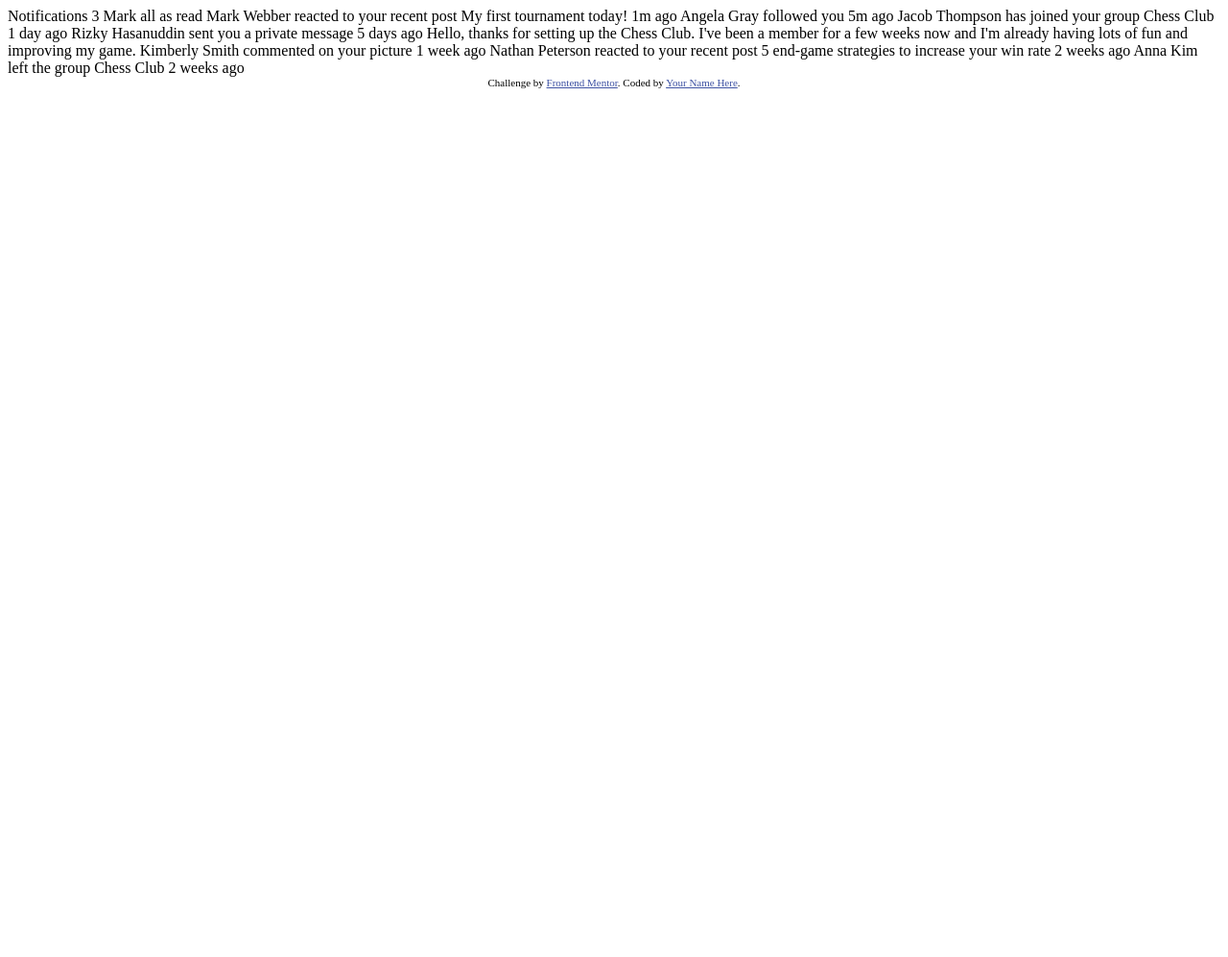
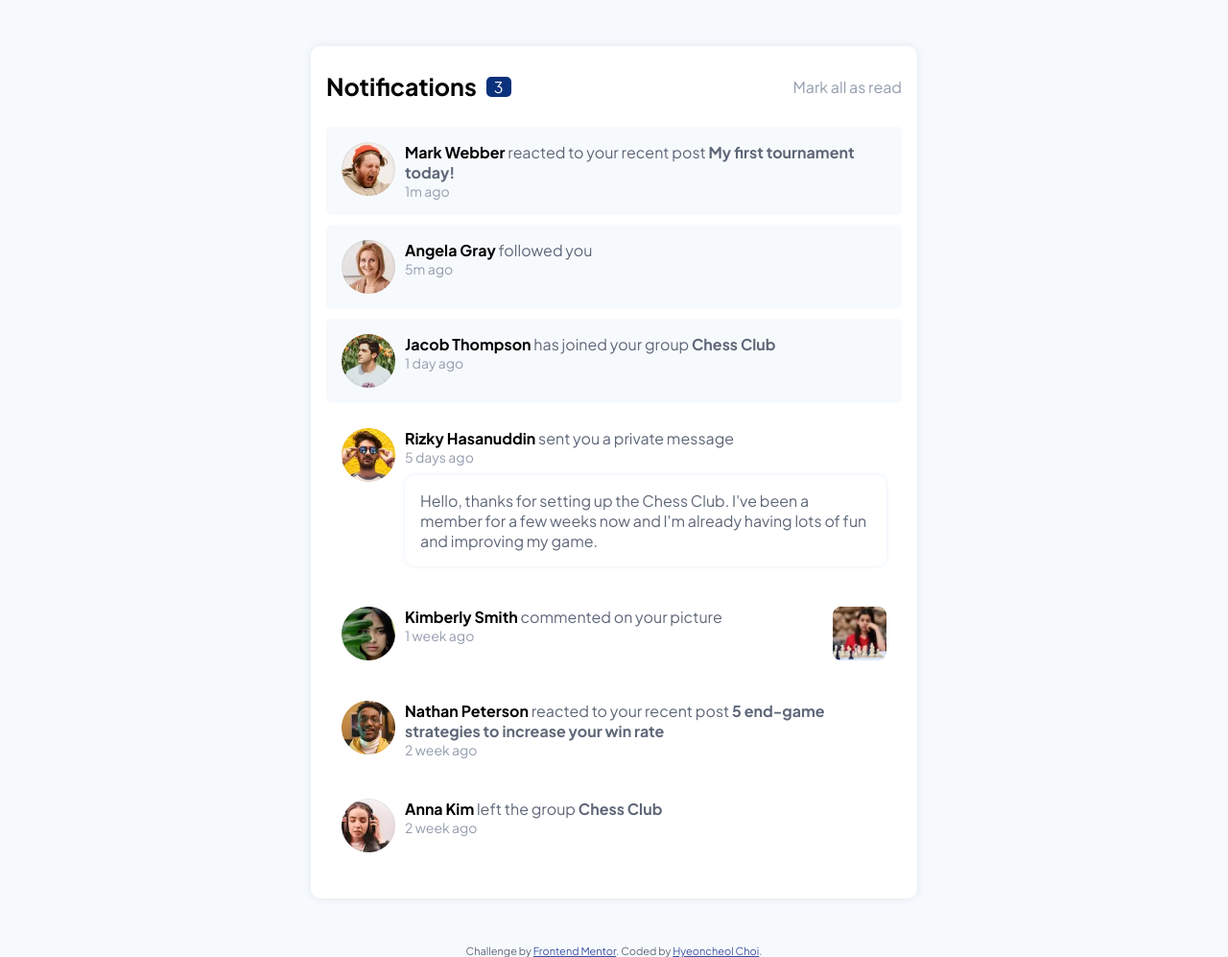
Before and after one commit to hyeonpearl/notifications-page-main, a plain HTML site: page index.html in a window 1280 px wide. Shown: the whole page at 96% size. Before the commit the page ends 800 px from the top, so only its background shows below. Drawn offline with Linux system fonts and the light colour scheme.

Commit message:
페이지 스타일링

```diff
--- a/index.html
+++ b/index.html
@@ -1,51 +1,150 @@
 <!DOCTYPE html>
 <html lang="en">
   <head>
-  <meta charset="UTF-8">
-  <meta name="viewport" content="width=device-width, initial-scale=1.0"> <!-- displays site properly based on user's device -->
+    <meta charset="UTF-8" />
+    <meta name="viewport" content="width=device-width, initial-scale=1.0" />
+    <!-- displays site properly based on user's device -->
 
-  <link rel="icon" type="image/png" sizes="32x32" href="./assets/images/favicon-32x32.png">
+    <link
+      rel="icon"
+      type="image/png"
+      sizes="32x32"
+      href="./assets/images/favicon-32x32.png"
+    />
+    <link rel="stylesheet" href="style.css" />
 
     <title>Frontend Mentor | Notifications page</title>
-
-  <!-- Feel free to remove these styles or customise in your own stylesheet 👍 -->
-  <style>
-    .attribution { font-size: 11px; text-align: center; }
-    .attribution a { color: hsl(228, 45%, 44%); }
-  </style>
   </head>
   <body>
-
-  Notifications 3
-
-  Mark all as read
-
-  Mark Webber reacted to your recent post My first tournament today!
-  1m ago
-
-  Angela Gray followed you
-  5m ago
-
-  Jacob Thompson has joined your group Chess Club
-  1 day ago
-
-  Rizky Hasanuddin sent you a private message
-  5 days ago
-  Hello, thanks for setting up the Chess Club. I've been a member for a few weeks now and
-  I'm already having lots of fun and improving my game.
-
-  Kimberly Smith commented on your picture
-  1 week ago
-
-  Nathan Peterson reacted to your recent post 5 end-game strategies to increase your win rate
-  2 weeks ago
-
-  Anna Kim left the group Chess Club
-  2 weeks ago
+    <main>
+      <header>
+        <div class="noti-header">
+          <h1>Notifications</h1>
+          <div class="unread-count">3</div>
+        </div>
+        <div class="mark-read">Mark all as read</div>
+      </header>
+      <ul>
+        <li class="notification unread">
+          <img
+            class="profile"
+            src="/assets/images/avatar-mark-webber.webp"
+            alt="picture"
+          />
+          <div class="content">
+            <div>
+              <strong class="name">Mark Webber</strong>
+              reacted to your recent post
+              <strong class="accent">My first tournament today!</strong>
+            </div>
+            <div class="date">1m ago</div>
+          </div>
+        </li>
+        <li class="notification unread">
+          <img
+            class="profile"
+            src="/assets/images/avatar-angela-gray.webp"
+            alt="picture"
+          />
+          <div class="content">
+            <div>
+              <strong class="name">Angela Gray</strong>
+              followed you
+            </div>
+            <div class="date">5m ago</div>
+          </div>
+        </li>
+        <li class="notification unread">
+          <img
+            class="profile"
+            src="/assets/images/avatar-jacob-thompson.webp"
+            alt="picture"
+          />
+          <div class="content">
+            <div>
+              <strong class="name">Jacob Thompson</strong>
+              has joined your group
+              <strong class="accent">Chess Club</strong>
+            </div>
+            <div class="date">1 day ago</div>
+          </div>
+        </li>
+        <li class="notification">
+          <img
+            class="profile"
+            src="/assets/images/avatar-rizky-hasanuddin.webp"
+            alt="picture"
+          />
+          <div class="content">
+            <div>
+              <strong class="name">Rizky Hasanuddin</strong>
+              sent you a private message
+            </div>
+            <div class="date">5 days ago</div>
+            <div id="private">
+              Hello, thanks for setting up the Chess Club. I've been a member
+              for a few weeks now and I'm already having lots of fun and
+              improving my game.
+            </div>
+          </div>
+        </li>
+        <li class="notification">
+          <img
+            class="profile"
+            src="/assets/images/avatar-kimberly-smith.webp"
+            alt="picture"
+          />
+          <div id="commented">
+            <div class="content">
+              <div>
+                <strong class="name">Kimberly Smith</strong>
+                commented on your picture
+              </div>
+              <div class="date">1 week ago</div>
+            </div>
+            <img src="/assets/images/image-chess.webp" alt="pciture" />
+          </div>
+        </li>
+        <li class="notification">
+          <img
+            class="profile"
+            src="/assets/images/avatar-nathan-peterson.webp"
+            alt="picture"
+          />
+          <div class="content">
+            <div>
+              <strong class="name">Nathan Peterson</strong>
+              reacted to your recent post
+              <strong class="accent"
+                >5 end-game strategies to increase your win rate</strong
+              >
+            </div>
+            <div class="date">2 week ago</div>
+          </div>
+        </li>
+        <li class="notification">
+          <img
+            class="profile"
+            src="/assets/images/avatar-anna-kim.webp"
+            alt="picture"
+          />
+          <div class="content">
+            <div>
+              <strong class="name">Anna Kim</strong>
+              left the group
+              <strong class="accent">Chess Club</strong>
+            </div>
+            <div class="date">2 week ago</div>
+          </div>
+        </li>
+      </ul>
+    </main>
 
     <div class="attribution">
-    Challenge by <a href="https://www.frontendmentor.io?ref=challenge" target="_blank">Frontend Mentor</a>.
-    Coded by <a href="#">Your Name Here</a>.
+      Challenge by
+      <a href="https://www.frontendmentor.io?ref=challenge" target="_blank"
+        >Frontend Mentor</a
+      >. Coded by <a href="#">Hyeoncheol Choi</a>.
     </div>
   </body>
 </html>
--- /dev/null
+++ b/style.css
@@ -0,0 +1,145 @@
+@font-face {
+  font-family: 'Plus Jakarta Sans';
+  src: url('./assets/fonts/PlusJakartaSans-VariableFont_wght.ttf');
+  weight: 500, 800;
+}
+
+@layer base {
+  :root {
+    /* Primary */
+    --red: hsl(1, 90%, 64%);
+    --blue: hsl(219, 85%, 26%);
+
+    /* Neutral */
+    --white: hsl(0, 0%, 100%);
+    --very-light-grayish-blue: hsl(210, 60%, 98%);
+    --light-grayish-blue-1: hsl(211, 68%, 94%);
+    --light-grayish-blue-2: hsl(205, 33%, 90%);
+    --grayish-blue: hsl(219, 14%, 63%);
+    --dark-grayish-blue: hsl(219, 12%, 42%);
+    --very-dark-blue: hsl(224, 21%, 14%);
+  }
+
+  body {
+    min-width: 375px;
+    max-width: 1440px;
+    font-size: 16px;
+    font-family: 'Plus Jakarta Sans';
+  }
+}
+
+body {
+  margin: 0 auto;
+  background: var(--very-light-grayish-blue);
+  color: var(--dark-grayish-blue);
+}
+
+main {
+  width: 600px;
+  margin: 3rem auto;
+  padding: 1rem;
+  background: var(--white);
+  border-radius: 10px;
+  box-shadow: 0 0 10px var(--light-grayish-blue-2);
+}
+
+h1 {
+  margin: 10px 0;
+  font-size: 25px;
+  color: black;
+}
+
+img {
+  width: 3.5rem;
+  height: 3.5rem;
+}
+
+ul {
+  padding: 0;
+}
+
+li {
+  list-style: none;
+  margin-bottom: 10px;
+  border-radius: 5px;
+}
+
+header {
+  display: flex;
+  justify-content: space-between;
+  align-items: center;
+}
+
+.noti-header {
+  display: flex;
+  align-items: center;
+}
+
+.unread-count {
+  margin-left: 10px;
+  padding: 0 0.5rem;
+  background: var(--blue);
+  color: var(--white);
+  border-radius: 5px;
+}
+
+.mark-read {
+  cursor: pointer;
+  color: var(--grayish-blue);
+}
+.mark-read:hover {
+  color: var(--blue);
+}
+
+.notification {
+  display: flex;
+  padding: 1rem;
+  background: var(--white);
+}
+.name {
+  color: black;
+}
+#commented {
+  width: 100%;
+  display: flex;
+  justify-content: space-between;
+}
+.content {
+  margin-left: 10px;
+}
+
+.accent {
+  color: var(--dark-grayish-blue);
+}
+.accent:hover {
+  cursor: pointer;
+  color: var(--blue);
+}
+
+.date {
+  font-size: 14px;
+  color: var(--grayish-blue);
+}
+
+#private {
+  margin-top: 10px;
+  padding: 1rem;
+  border-radius: 10px;
+  box-shadow: 0px 0px 5px var(--light-grayish-blue-1);
+  background: var(--white);
+}
+#private:hover {
+  background: var(--very-light-grayish-blue);
+}
+
+.unread {
+  background: var(--very-light-grayish-blue);
+}
+
+.attribution {
+  font-size: 11px;
+  text-align: center;
+}
+.attribution a {
+  color: hsl(228, 45%, 44%);
+}
```
Lines whose indentation alone changed are shown as unchanged.
